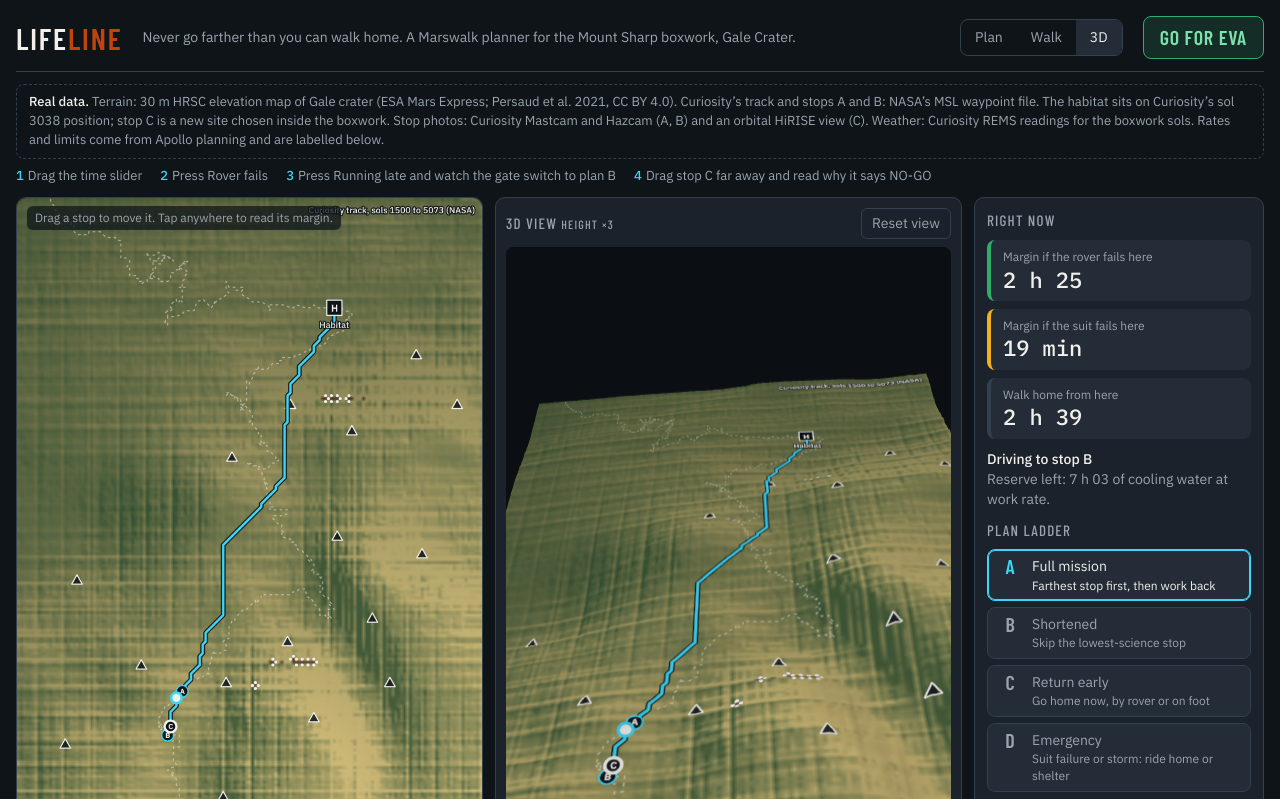
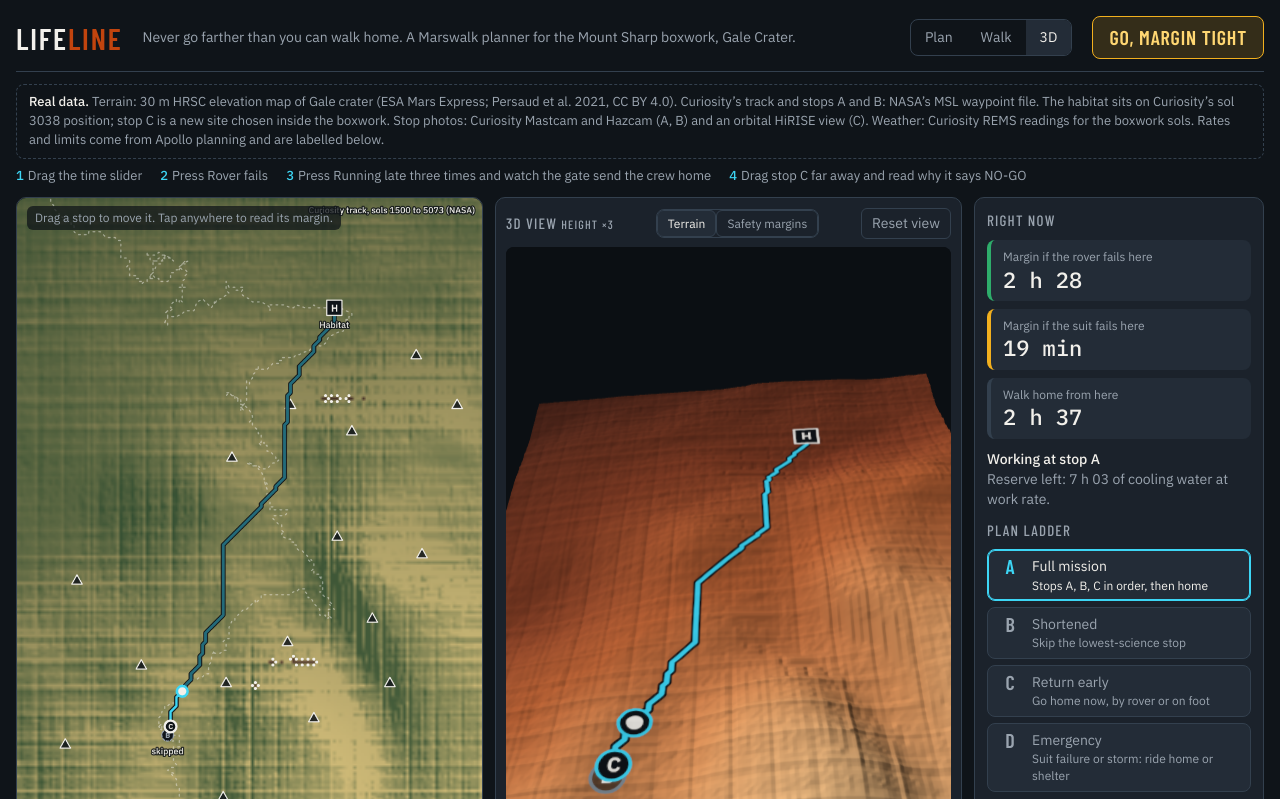
Before and after one commit to faressalameh22/lifeline-marswalk, a plain HTML site: page index.html in a window 1280 px wide. Both pictures are taken after a click on the button "3D". Shown: the top 799 px of the page. Drawn offline with nearby package versions, Linux system fonts and the light colour scheme.

Commit message:
Visit stops in A, B, C order; Mars colours by height in the 3D view
- Team decision: the crew always visits A, then B, then C. The gates
  still check every minute; with default assumptions the margin ahead at
  A is 23 min (< 30 min gate), so the gate drops B even on time (plan B,
  home by T+2:55). Verdict GO, MARGIN TIGHT; worst rover-failure margin
  24 min (37 min with farthest-first). README, SUBMISSION, CLAUDE.md,
  the page text and the 'Try it' steps updated with recomputed numbers.
- 3D view: new 'Terrain' look (default) colours the real HRSC elevation
  in Mars tones with sun shading at 6 px per cell, labelled 'not a
  photo', with route (blue ahead, grey done), stops (faded if skipped),
  habitat, crew and crisis path drawn on top. 'Safety margins' look
  keeps the 2D map as the surface.
- Fallback height where aspect-ratio is unsupported; clearer message if
  3D cannot start.

Co-Authored-By: Claude Opus 5.5 <noreply@anthropic.com>

```diff
--- a/index.html
+++ b/index.html
@@ -135,6 +135,9 @@ canvas{display:block;width:100%;height:auto;cursor:crosshair;touch-action:none}
 .view3d{padding:10px}
 .v3d-head{display:flex;align-items:center;justify-content:space-between;gap:8px;margin-bottom:8px}
 .v3d-head h2{margin:0}
+.v3d-head{flex-wrap:wrap}
+.v3d-look button{padding:4px 10px;font-size:12px}
+.v3d-legend{margin-top:8px}
 .v3d-head button{background:transparent;border:1px solid var(--line);border-radius:6px;color:var(--muted);padding:4px 10px;cursor:pointer}
 .v3d{position:relative;width:100%;aspect-ratio:795/1105;background:#0b0f13;border-radius:8px;overflow:hidden;touch-action:none}
 .v3d canvas{display:block;width:100%;height:100%;cursor:grab}
@@ -146,6 +149,7 @@ canvas{display:block;width:100%;height:auto;cursor:crosshair;touch-action:none}
 .with3d .midcol>*{grid-column:1/-1}
 .with3d .midcol>.mapbox{grid-column:1;grid-row:1}
 .with3d .midcol>#view3dBox{grid-column:2;grid-row:1}
+@supports not (aspect-ratio:1/1){.v3d{height:60vh}}
 @media (max-width:1040px){.with3d .main{grid-template-columns:minmax(0,1fr)} .with3d .midcol{display:block} .with3d .midcol>#view3dBox{margin-top:12px} .v3d{aspect-ratio:4/3;max-height:70vh}}
 @media (max-width:600px){.maphint{max-width:50%;font-size:11px}}
 @media (prefers-reduced-motion:reduce){*{transition:none!important}}
@@ -169,7 +173,7 @@ canvas{display:block;width:100%;height:auto;cursor:crosshair;touch-action:none}
   <div class="try" aria-label="Try it">
     <span><b>1</b>Drag the time slider</span>
     <span><b>2</b>Press Rover fails</span>
-    <span><b>3</b>Press Running late and watch the gate switch to plan B</span>
+    <span><b>3</b>Press Running late three times and watch the gate send the crew home</span>
     <span><b>4</b>Drag stop C far away and read why it says NO-GO</span>
   </div>
 
@@ -214,8 +218,9 @@ canvas{display:block;width:100%;height:auto;cursor:crosshair;touch-action:none}
       <div class="maphint">Drag a stop to move it. Tap anywhere to read its margin.</div>
     </div>
     <section class="card view3d" id="view3dBox" hidden aria-label="3D view">
-      <div class="v3d-head"><h2>3D view <span class="small">height ×3</span></h2><button id="v3dReset" type="button">Reset view</button></div>
+      <div class="v3d-head"><h2>3D view <span class="small">height ×3</span></h2><div class="seg v3d-look" role="group" aria-label="3D colours"><button id="lookTerrain" type="button" aria-pressed="true">Terrain</button><button id="lookMargins" type="button" aria-pressed="false">Safety margins</button></div><button id="v3dReset" type="button">Reset view</button></div>
       <div class="v3d" id="v3d"><div class="v3d-msg" id="v3dMsg">Loading the 3D view…</div></div>
+      <div class="small v3d-legend" id="v3dLegend">Colours show height from the HRSC terrain (dark red low, pale tan high); they are not a photo. Blue: route ahead. Grey: route done. Faded stop: skipped by a gate.</div>
       <div class="small v3d-help">Drag to rotate, scroll or pinch to zoom, right-drag or two fingers to pan. Heights are exaggerated three times. Drag stops on the 2D map; this view follows live.</div>
     </section>
     <div class="bar card">
@@ -283,7 +288,7 @@ walk-back margin  = reserve(t) ÷ walk_rate − (1 + pad) × walk_home
 ride-back margin  = emergency_O2 − (1 + pad) × ride_home at emergency speed                  if the suit fails
 time limit        = the whole plan ends inside the max time in suit
 GO                = all three hold along the whole plan;   gates: margin &lt; gate → plan B (drop lowest science) → plan C (go home)</div>
-    <p>Terrain is the 30 m HRSC elevation map (ESA Mars Express), checked against Curiosity’s own altitudes in the validation panel; sand is not modelled until the THEMIS layer is connected. The crew drives to the farthest stop first so the walk home shrinks as the suits run down. Lowering the safety pad is never offered as a fix.</p>
+    <p>Terrain is the 30 m HRSC elevation map (ESA Mars Express), checked against Curiosity’s own altitudes in the validation panel; sand is not modelled until the THEMIS layer is connected. The crew visits A, then B, then C; a gate at each stop drops a stop or sends the crew home when the margin ahead falls under the gate. Lowering the safety pad is never offered as a fix.</p>
     <h3 class="refs-h">Where each value comes from</h3>
     <ul class="refs">
       <li><b>Sourced, Apollo [1]:</b> activity rates 700 / 1050 / 1200 BTU/h for riding, station work and walking (p. 1, items 5–7; used here as 0.67 / 1.00 / 1.14 of station work); 20% pad on the emergency walk back (p. 1, item 8); rover 8 km/h nominal and 10 km/h in emergencies (p. 1, item 9); 0.95 h of emergency oxygen for the trip home (p. 1, item 10); 3.1 km walking radius at 3.3 km/h, which the validation panel reproduces (p. 2). [1] applies the 20% pad to the walk back only; LIFELINE also pads the ride back, which is more cautious.</li>
--- a/js/app.js
+++ b/js/app.js
@@ -118,7 +118,7 @@ if(typeof document!=='undefined'){
   }
 
   function ladderHTML(active){
-    const rungs=[['A','Full mission','Farthest stop first, then work back'],['B','Shortened','Skip the lowest-science stop'],['C','Return early','Go home now, by rover or on foot'],['D','Emergency','Suit failure or storm: ride home or shelter']];
+    const rungs=[['A','Full mission','Stops A, B, C in order, then home'],['B','Shortened','Skip the lowest-science stop'],['C','Return early','Go home now, by rover or on foot'],['D','Emergency','Suit failure or storm: ride home or shelter']];
     return '<div class="ladder">'+rungs.map(r=>`<div class="rung${r[0]===active?' on':''}"><div class="l">${r[0]}</div><div><div>${r[1]}</div><div class="d">${r[2]}</div></div></div>`).join('')+'</div>';
   }
 
@@ -225,11 +225,19 @@ if(typeof document!=='undefined'){
     if(v3d||v3dLoading)return;
     let ok=false;try{const t=document.createElement('canvas');ok=!!(t.getContext('webgl2')||t.getContext('webgl'))}catch(e){}
     if(!ok){$('v3dMsg').textContent='This device or browser cannot show 3D (WebGL is not available). The 2D map has everything the 3D view shows.';return}
-    v3dLoading=import('./view3d.js').then(m=>{v3d=m.start($('v3d'),cv);window.__lifeline3d=v3d;$('v3dMsg').remove()}).catch(e=>{console.warn('3D view failed to load:',e);v3dLoading=null;$('v3dMsg').textContent='The 3D view could not load (it needs an internet connection the first time). The 2D map has everything the 3D view shows.'});
+    v3dLoading=import('./view3d.js').then(m=>{v3d=m.start($('v3d'),cv,scene3d);window.__lifeline3d=v3d;$('v3dMsg').remove()}).catch(e=>{console.warn('3D view failed to load:',e);v3dLoading=null;$('v3dMsg').textContent='The 3D view could not start on this browser (it needs WebGL, a recent browser such as Safari 16.4 or later, and an internet connection the first time). The 2D map has everything the 3D view shows.'});
   };
+  // What the 3D "Terrain" look draws on top of the relief: the same route, stops, crew and crisis path as the 2D map.
+  function scene3d(){
+    if(!X)return null;const pos=posAt(X.segs,state.t),visited=new Set(X.segs.filter(s=>s.type==='work').map(s=>s.stop.id));
+    let crisisPath=null,crisisShelter=false;
+    if(anyCrisis()){const used=usedAt(state.t),c=crisisAt(F,p,D,state.cr,pos.cell,used);const fld=c.mode==='ride'?(c.dest==='home'?F.rHome:F.rShel):(c.dest==='home'?F.wHome:F.wShel);crisisPath=pathTo(fld,pos.cell);crisisShelter=c.dest==='shelter'}
+    return {drives:X.segs.filter(s=>s.type==='drive').map(s=>({cells:s.path,done:s.t1<=state.t})),stops:STOPS.map(s=>({id:s.id,x:s.x,y:s.y,skipped:!visited.has(s.id)})),hab:HAB,crew:{x:pos.x,y:pos.y},crisisPath,crisisShelter};
+  }
+  const setLook=l=>{$('lookTerrain').setAttribute('aria-pressed',String(l==='terrain'));$('lookMargins').setAttribute('aria-pressed',String(l==='margins'));$('v3dLegend').textContent=l==='terrain'?'Colours show height from the HRSC terrain (dark red low, pale tan high); they are not a photo. Blue: route ahead. Grey: route done. Faded stop: skipped by a gate.':'Same colours as the 2D map: green safe, yellow tight, red no return.';if(v3d)v3d.setLook(l)};
   const close3d=()=>{$('view3dBox').hidden=true;document.body.classList.remove('with3d')};
   const setMode=m=>{state.mode=m;$('modePlan').setAttribute('aria-pressed',String(m==='plan'));$('modeWalk').setAttribute('aria-pressed',String(m==='walk'));$('mode3d').setAttribute('aria-pressed',String(m==='3d'));m==='3d'?open3d():close3d();render()};
-  $('mode3d').addEventListener('click',()=>setMode('3d'));$('v3dReset').addEventListener('click',()=>{if(v3d)v3d.reset()});
+  $('mode3d').addEventListener('click',()=>setMode('3d'));$('lookTerrain').addEventListener('click',()=>setLook('terrain'));$('lookMargins').addEventListener('click',()=>setLook('margins'));$('v3dReset').addEventListener('click',()=>{if(v3d)v3d.reset()});
   $('modePlan').addEventListener('click',()=>setMode('plan'));$('modeWalk').addEventListener('click',()=>setMode('walk'));
 
   const toCell=e=>{const r=cv.getBoundingClientRect();return {x:(e.clientX-r.left)/r.width*W-.5,y:(e.clientY-r.top)/r.height*H-.5}};
--- a/js/model.js
+++ b/js/model.js
@@ -116,10 +116,12 @@ function scan(F,p,D,segs,from,priorUsed){
   }
   return {worst,ride};
 }
-function farthestFirst(F,stops){return [...stops].sort((a,b)=>F.wHome.time[cellXY(b.x,b.y)]-F.wHome.time[cellXY(a.x,a.y)])}
+// Visit order: always A, then B, then C (team decision, 15 Nov). Apollo planners went to the farthest stop first so the walk
+// home shrank as the suits ran down; with A > B > C the gates and the margin field still check every minute.
+function visitOrder(F,stops){return [...stops].sort((a,b)=>a.id.localeCompare(b.id))}
 
 function execute(F,p,D,stops,delays){
-  let list=farthestFirst(F,stops),plan='A',gates=[],segs=[],pos=cellXY(HAB.x,HAB.y),t=0,switches=[{t:0,plan:'A'}];
+  let list=visitOrder(F,stops),plan='A',gates=[],segs=[],pos=cellXY(HAB.x,HAB.y),t=0,switches=[{t:0,plan:'A'}];
   while(list.length){
     const s=list.shift(),d=driveSeg(F,p,pos,s,t);segs.push(d);t=d.t1;
     const dur=p.station+(delays[s.id]||0);segs.push({type:'work',t0:t,t1:t+dur,stop:s,cell:cellXY(s.x,s.y),rate:RATE.work});t+=dur;pos=cellXY(s.x,s.y);
@@ -141,7 +143,7 @@ function execute(F,p,D,stops,delays){
 }
 
 function evaluateDesign(F,p,D,stops){
-  const segs=simulate(F,p,cellXY(HAB.x,HAB.y),0,farthestFirst(F,stops),{});
+  const segs=simulate(F,p,cellXY(HAB.x,HAB.y),0,visitOrder(F,stops),{});
   const sc=scan(F,p,D,segs,0,0),end=segs[segs.length-1].t1,timeSpare=p.maxh*60-end;
   const slack=[['walk',sc.worst.m-p.gate,sc.worst.m],['ride',sc.ride.m-10,sc.ride.m],['time',timeSpare-15,timeSpare]].sort((a,b)=>a[1]-b[1]);
   const minM=Math.min(sc.worst.m,sc.ride.m,timeSpare);
@@ -176,7 +178,7 @@ function planChecks(F,p,D,E){
   out.push({ok:mono,t:'Margin never grows while the suits run down',d:'Checked every 5 minutes at a fixed point.'});
   let bad=0,hc=cellXY(HAB.x,HAB.y),hx=HAB.x,hy=HAB.y;for(let i=0;i<W*H;i++){if(!isFinite(F.wHome.time[i]))continue;const d=Math.hypot((i%W)-hx,Math.floor(i/W)-hy)*CELL/1000*60;if(F.wHome.time[i]<d-1e-6)bad++}
   out.push({ok:bad===0,t:'Walk home is never shorter than a straight line',d:`Checked all ${W*H} cells: ${bad} violations.`});
-  const first=farthestFirst(F,STOPS)[0],X2=execute(F,p,D,STOPS,{[first.id]:30}),sc2=scan(F,p,D,X2.segs,0,0).worst,pl=X2.switches[X2.switches.length-1].plan;
+  const first=visitOrder(F,STOPS)[0],X2=execute(F,p,D,STOPS,{[first.id]:30}),sc2=scan(F,p,D,X2.segs,0,0).worst,pl=X2.switches[X2.switches.length-1].plan;
   out.push({ok:isFinite(X2.end)&&sc2.m>=0&&X2.end<=p.maxh*60,t:'Running 30 min late stays safe',d:isFinite(X2.end)?`+30 min at stop ${first.id}: gates choose plan ${pl}, home by ${fmtClock(X2.end)}, worst margin ${fmtDur(sc2.m)}.`:cant});
   return out;
 }
--- a/js/view3d.js
+++ b/js/view3d.js
@@ -1,17 +1,38 @@
-// LIFELINE 3D view: the real HRSC terrain as a surface, draped with the live 2D map canvas.
-// View only: it adds no model logic. Stops are dragged on the 2D map and this view follows.
-// Loaded on demand (dynamic import) the first time the 3D button is pressed.
+// LIFELINE 3D view: the real HRSC terrain as a surface.
+// Two looks: "Terrain" (colours from the real elevation, with the route, stops and crew drawn on top) and
+// "Safety margins" (the live 2D map itself as the surface). View only: no model logic lives here.
+// Stops are dragged on the 2D map and this view follows. Loaded on demand the first time 3D is pressed.
 import * as THREE from 'three';
 import {OrbitControls} from 'three/addons/controls/OrbitControls.js';
 
 export const EXAGGERATION = 3; // vertical exaggeration, shown on screen
+const K = 6;                   // terrain texture pixels per 30 m cell (the elevation data itself stays 30 m)
 
-export function start(container, mapCanvas){
-  // Terrain globals come from js/model.js (T, W, H, CELL).
+// Mars-like colours by height, low to high (not a photo).
+const RAMP = [[0,[74,36,26]],[0.25,[120,56,34]],[0.5,[166,88,48]],[0.72,[196,132,82]],[0.88,[218,174,122]],[1,[236,212,170]]];
+const ramp = h => { for(let i=1;i<RAMP.length;i++){ const [a,ca]=RAMP[i-1],[b,cb]=RAMP[i]; if(h<=b){ const f=(h-a)/(b-a); return ca.map((c,k)=>c+(cb[k]-c)*f); } } return RAMP[RAMP.length-1][1]; };
+
+function terrainBase(zmin, zmax){
+  const cw=W*K, ch=H*K, c=document.createElement('canvas'); c.width=cw; c.height=ch;
+  const g=c.getContext('2d'), img=g.createImageData(cw,ch), d=img.data, Z=T.z;
+  const zAt=(fx,fy)=>{ fx=Math.max(0,Math.min(W-1.001,fx)); fy=Math.max(0,Math.min(H-1.001,fy)); const x0=Math.floor(fx),y0=Math.floor(fy),dx=fx-x0,dy=fy-y0,i=y0*W+x0;
+    return Z[i]*(1-dx)*(1-dy)+Z[i+1]*dx*(1-dy)+Z[i+W]*(1-dx)*dy+Z[i+W+1]*dx*dy; };
+  const step=CELL/K, sx=-0.6, sy=-0.6, sz=0.53; // sun from the north-west, 32 degrees up
+  for(let y=0;y<ch;y++) for(let x=0;x<cw;x++){
+    const fx=(x+.5)/K-.5, fy=(y+.5)/K-.5, z=zAt(fx,fy);
+    const gx=(zAt(fx+1/K,fy)-zAt(fx-1/K,fy))/(2*step), gy=(zAt(fx,fy+1/K)-zAt(fx,fy-1/K))/(2*step);
+    const n=1/Math.hypot(gx*3,gy*3,1), shade=Math.max(0,(-gx*3*sx-gy*3*sy+sz)*n);   // relief shaded with the same ×3
+    const col=ramp((z-zmin)/(zmax-zmin)), l=0.45+0.75*shade, o=(y*cw+x)*4;
+    d[o]=Math.min(255,col[0]*l); d[o+1]=Math.min(255,col[1]*l); d[o+2]=Math.min(255,col[2]*l); d[o+3]=255;
+  }
+  g.putImageData(img,0,0); return c;
+}
+
+export function start(container, mapCanvas, getScene){
   const renderer = new THREE.WebGLRenderer({antialias:true});
   renderer.setPixelRatio(Math.min(window.devicePixelRatio||1, 2));
   renderer.outputColorSpace = THREE.SRGBColorSpace;
-  renderer.domElement.setAttribute('aria-label', 'Three-dimensional view of the terrain with the planned Marswalk, margins and stops');
+  renderer.domElement.setAttribute('aria-label', 'Three-dimensional view of the terrain with the planned Marswalk and stops');
   container.appendChild(renderer.domElement);
 
   const scene = new THREE.Scene();
@@ -21,19 +42,37 @@ export function start(container, mapCanvas){
   let zmin=Infinity, zmax=-Infinity; for(let i=0;i<W*H;i++){const z=T.z[i]; if(z<zmin)zmin=z; if(z>zmax)zmax=z}
   const zmid = (zmin+zmax)/2;
 
-  // One vertex per terrain cell centre; rows run north to south like the 2D canvas, so default UVs line up.
   const geo = new THREE.PlaneGeometry(sizeX-CELL, sizeY-CELL, W-1, H-1);
   const pos = geo.attributes.position;
   for(let y=0;y<H;y++) for(let x=0;x<W;x++) pos.setZ(y*W+x, (T.z[y*W+x]-zmid)*EXAGGERATION);
   geo.computeVertexNormals();
 
-  const tex = new THREE.CanvasTexture(mapCanvas);
-  tex.colorSpace = THREE.SRGBColorSpace;
-  tex.anisotropy = Math.min(8, renderer.capabilities.getMaxAnisotropy());
-  const mat = new THREE.MeshLambertMaterial({map:tex});
+  // "Terrain" texture: cached colour relief plus a drawn overlay of route, stops and crew.
+  const base = terrainBase(zmin, zmax);
+  const tcan = document.createElement('canvas'); tcan.width=base.width; tcan.height=base.height; const tg=tcan.getContext('2d');
+  const terrainTex = new THREE.CanvasTexture(tcan), marginTex = new THREE.CanvasTexture(mapCanvas);
+  for(const t of [terrainTex, marginTex]){ t.colorSpace = THREE.SRGBColorSpace; t.anisotropy = Math.min(8, renderer.capabilities.getMaxAnisotropy()); }
+  let look = 'terrain';
+  const mat = new THREE.MeshLambertMaterial({map:terrainTex});
   const mesh = new THREE.Mesh(geo, mat);
-  mesh.rotation.x = -Math.PI/2; // lie flat: +y of the plane becomes north
+  mesh.rotation.x = -Math.PI/2;
   scene.add(mesh);
+
+  const P = c => [((c%W)+.5)*K, (Math.floor(c/W)+.5)*K];
+  const path = (cells, color, w, dash) => { if(!cells||cells.length<2) return; tg.beginPath(); cells.forEach((c,k)=>{const [x,y]=P(c); k?tg.lineTo(x,y):tg.moveTo(x,y)}); tg.setLineDash(dash||[]); tg.lineWidth=w; tg.strokeStyle=color; tg.lineJoin='round'; tg.stroke(); tg.setLineDash([]); };
+  const drawTerrain = () => {
+    tg.drawImage(base,0,0);
+    const s = getScene(); if(!s) return;
+    for(const seg of s.drives){ path(seg.cells,'rgba(15,20,25,.8)',16); path(seg.cells, seg.done?'#7d8a94':'#3DD6F5', 8); }
+    if(s.crisisPath) path(s.crisisPath, s.crisisShelter?'#FFD772':'#FFFFFF', 7, [20,14]);
+    const dot = (cx,cy,r,fill,stroke,txt) => { tg.beginPath(); tg.arc(cx,cy,r,0,7); tg.fillStyle=fill; tg.fill(); tg.lineWidth=5; tg.strokeStyle=stroke; tg.stroke();
+      if(txt){ tg.font='600 30px "IBM Plex Sans",sans-serif'; tg.textAlign='center'; tg.textBaseline='middle'; tg.fillStyle='#F2F0EB'; tg.fillText(txt,cx,cy+1); } };
+    for(const st of s.stops){ const [x,y]=[(st.x+.5)*K,(st.y+.5)*K]; dot(x,y,24,st.skipped?'rgba(15,20,25,.55)':'#0F1419',st.skipped?'#7d8a94':'#3DD6F5',st.id); }
+    const [hx,hy]=[(s.hab.x+.5)*K,(s.hab.y+.5)*K]; tg.fillStyle='#0F1419'; tg.fillRect(hx-26,hy-26,52,52); tg.lineWidth=5; tg.strokeStyle='#F2F0EB'; tg.strokeRect(hx-26,hy-26,52,52);
+    tg.font='600 32px "IBM Plex Sans",sans-serif'; tg.textAlign='center'; tg.textBaseline='middle'; tg.fillStyle='#F2F0EB'; tg.fillText('H',hx,hy+1);
+    dot((s.crew.x+.5)*K,(s.crew.y+.5)*K,15,'#F2F0EB','#0F1419');
+    terrainTex.needsUpdate = true;
+  };
 
   scene.add(new THREE.AmbientLight(0xffffff, 1.6));
   const sun = new THREE.DirectionalLight(0xffffff, 1.4); sun.position.set(-sizeX, sizeX*0.8, -sizeY*0.6); scene.add(sun);
@@ -81,12 +120,14 @@ export function start(container, mapCanvas){
     camera.aspect = w/h; camera.updateProjectionMatrix(); request();
   };
   const ro = new ResizeObserver(resize); ro.observe(container); resize();
+  drawTerrain();
 
   return {
-    // called after every 2D render: re-upload the 2D map as the surface texture
-    update(){ tex.needsUpdate = true; request(); },
+    // called after every 2D render
+    update(){ if(look==='terrain') drawTerrain(); else marginTex.needsUpdate = true; request(); },
+    setLook(l){ look = l==='margins'?'margins':'terrain'; mat.map = look==='terrain'?terrainTex:marginTex; mat.needsUpdate = true; this.update(); },
     reset(){ home(); controls.target.set(0,0,0); controls.update(); request(); },
     // read-only numbers for the browser tests
-    stats(){ const g=groundAt(camera.position.x,camera.position.z); return {distance:Math.round(camera.position.distanceTo(controls.target)), clearance:Math.round(camera.position.y-g), target:[Math.round(controls.target.x),Math.round(controls.target.z)]}; },
+    stats(){ const g=groundAt(camera.position.x,camera.position.z); return {distance:Math.round(camera.position.distanceTo(controls.target)), clearance:Math.round(camera.position.y-g), target:[Math.round(controls.target.x),Math.round(controls.target.z)], look}; },
   };
 }
```
Also changed, not shown: tests/audit-numbers.js (+1 -1 lines), 3 other files.
